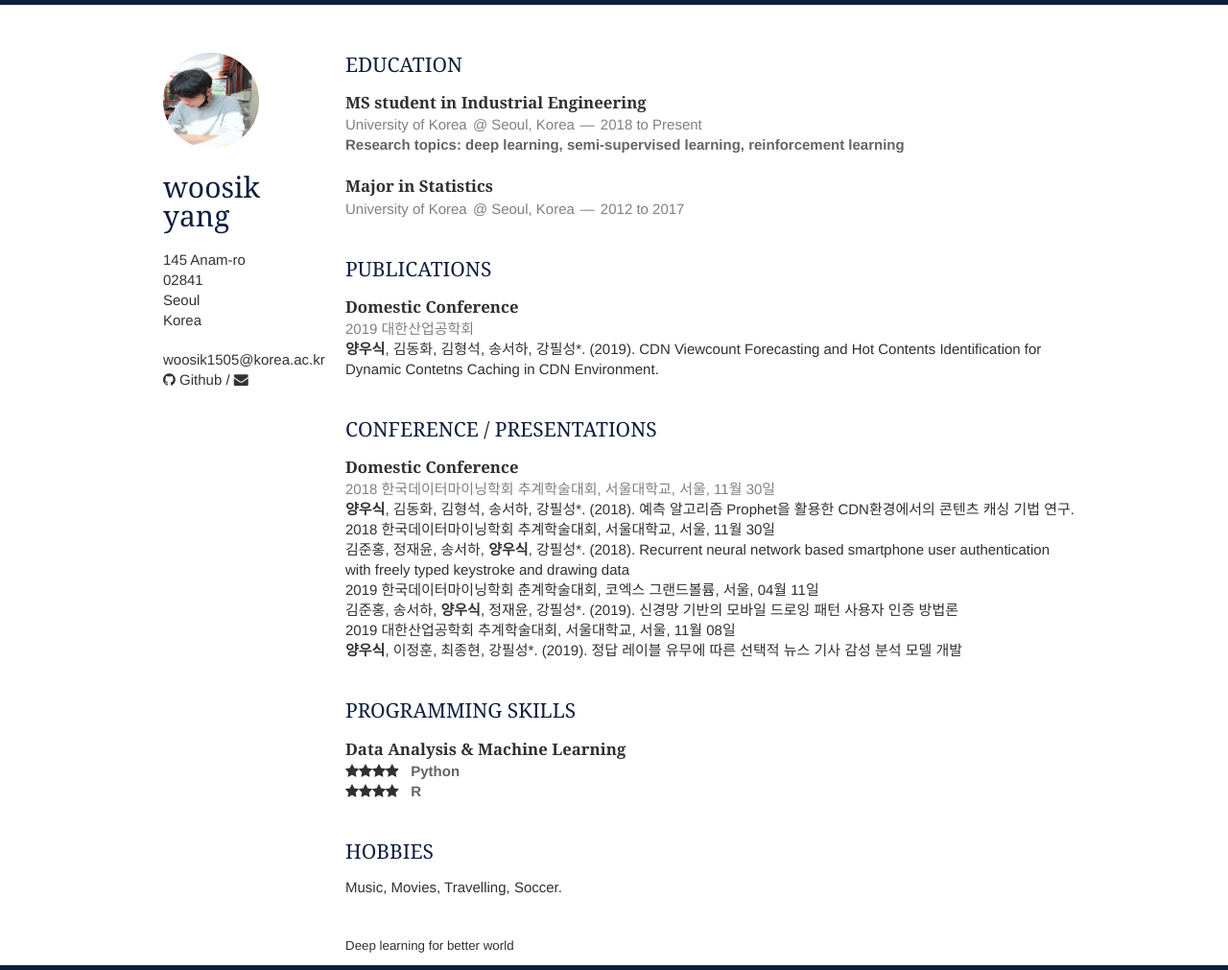
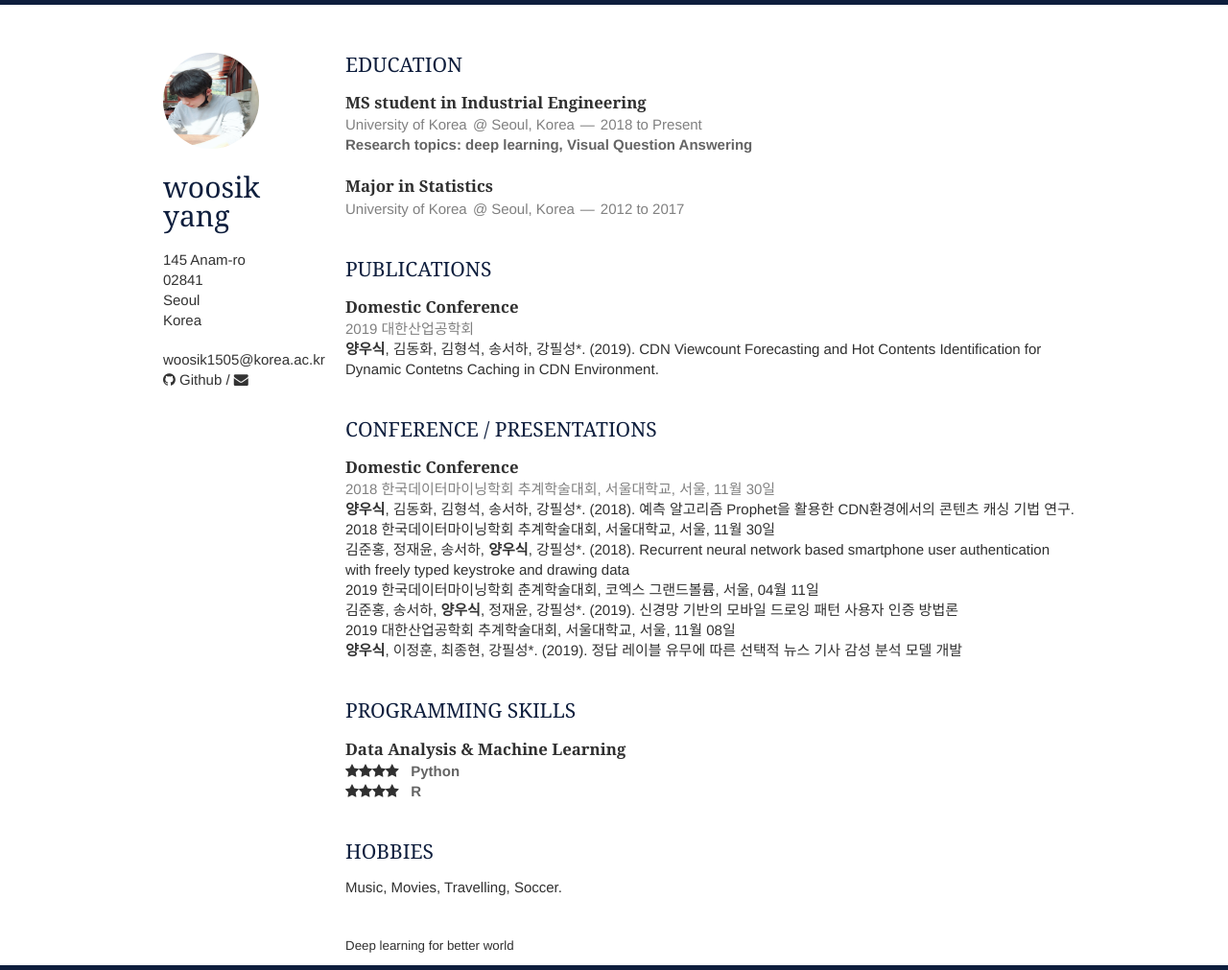
Before and after one commit to woosikyang/blog, a Jekyll site: the page built from CV.html, in a window 1280 px wide. Shown: the whole page at 96% size. Built offline with Jekyll 4.4.1, drawn with Linux system fonts in a browser that asks for light colours; nearby versions of some CDN libraries; some web fonts are replaced.

Commit message:
education change

```diff
--- a/_includes/education.html
+++ b/_includes/education.html
@@ -7,7 +7,7 @@
             <span><address>Seoul, Korea</address><time>2018 to Present</time></span>
         </header>
         <p>
-            <em>Research topics: deep learning, semi-supervised learning, reinforcement learning</em>
+            <em>Research topics: deep learning, Visual Question Answering</em>
         </p>
     </article>
     <article>
```
Also changed, not shown: _posts/GAN/GAN.md (deleted, +0 -8 lines).
